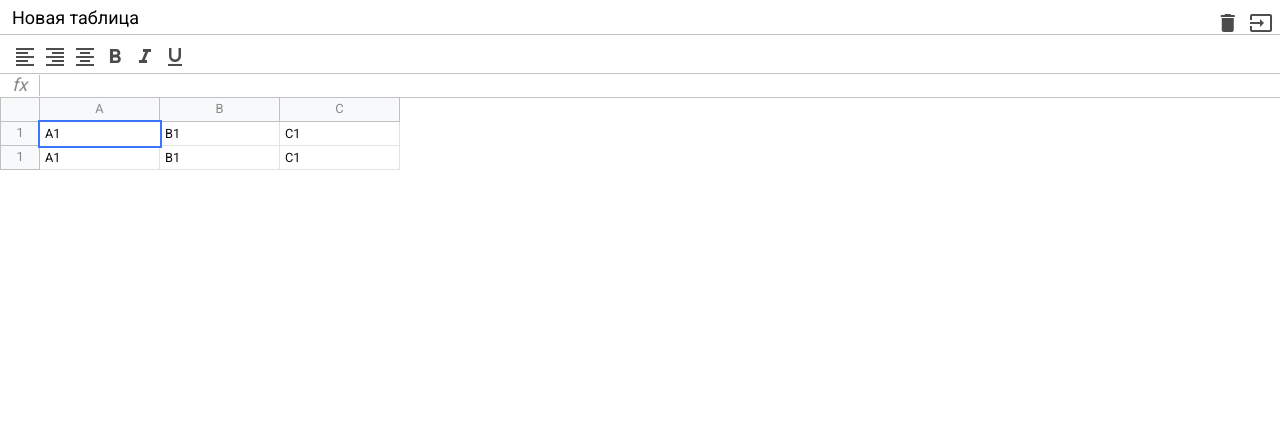
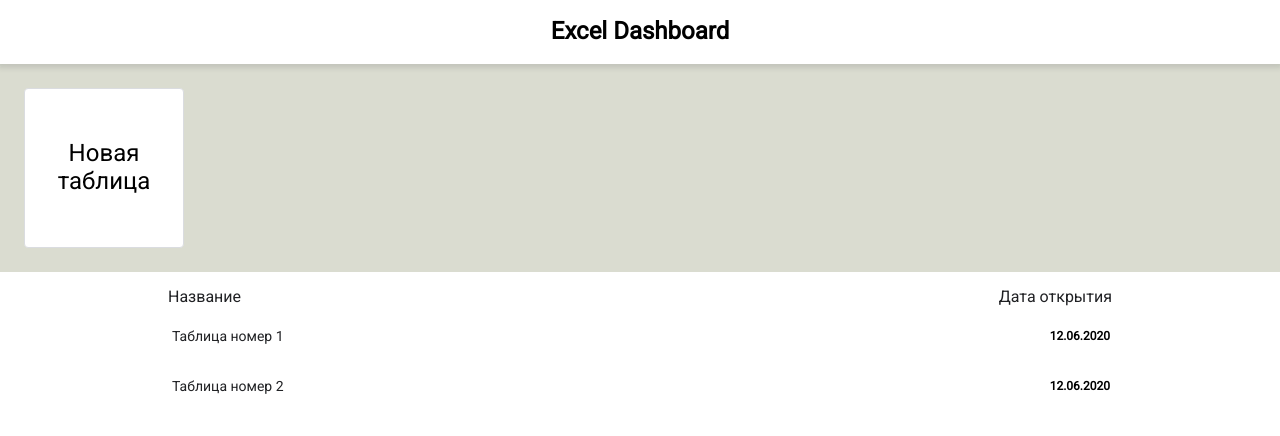
Before and after one commit to malashta/excel, a website built with webpack: page src/index.html in a window 1280 px wide. Built offline with nearby package versions, Linux system fonts and the light colour scheme.

Commit message:
add dashboard layout

```diff
--- a/src/index.html
+++ b/src/index.html
@@ -7,103 +7,41 @@
   <link href="https://fonts.googleapis.com/icon?family=Material+Icons" rel="stylesheet">
 </head>
 <body>
-  <div id="app" class="container">
-    <div class="excel">
-      <div class="excel__header">
-        <input type="text" class="input" value="Новая таблица" />
+<div id="app">
+  <div class="db">
 
-        <div>
-          <div class="button">
-            <span class="material-icons">
-              delete
-            </span>
-          </div>
-          <div class="button">
-            <span class="material-icons">
-              input
-            </span>
-          </div>
-        </div>
+    <div class="db__header">
+      <h1>Excel Dashboard</h1>
     </div>
 
-      <div class="excel__toolbar">
-        <div class="button">
-            <span class="material-icons">
-              format_align_left
-            </span>
-        </div>
-        <div class="button">
-            <span class="material-icons">
-              format_align_right
-            </span>
-        </div>
-        <div class="button">
-            <span class="material-icons">
-              format_align_center
-            </span>
-        </div>
-        <div class="button">
-            <span class="material-icons">
-              format_bold
-            </span>
-        </div>
-        <div class="button">
-            <span class="material-icons">
-              format_italic
-            </span>
-        </div>
-        <div class="button">
-            <span class="material-icons">
-              format_underline
-            </span>
-        </div>
+    <div class="db__new">
+      <a href="#" class="db__create">
+        Новая <br /> таблица
+      </a>
     </div>
 
-      <div class="excel__formula">
-        <div class="info">fx</div>
-        <div class="input" contenteditable="true" spellcheck="false"></div>
+    <div class="db__table db__view">
+
+      <div class="db__list-header">
+        <span>Название</span>
+        <span>Дата открытия</span>
       </div>
 
-      <div class="excel__table">
-        <div class="row">
+      <ul class="db__list">
+         <li class="db__record">
+           <a href="#">Таблица номер 1</a>
+           <strong>12.06.2020</strong>
+         </li>
+        <li class="db__record">
+          <a href="#">Таблица номер 2</a>
+          <strong>12.06.2020</strong>
+        </li>
+      </ul>
 
-          <div class="row-info"></div>
-
-          <div class="row-data">
-            <div class="column">A</div>
-            <div class="column">B</div>
-            <div class="column">C</div>
     </div>
 
   </div>
 
-        <div class="row">
-
-          <div class="row-info">
-            1
-          </div>
-
-          <div class="row-data">
-            <div class="cell selected" contenteditable="true">A1</div>
-            <div class="cell" contenteditable="true">B1</div>
-            <div class="cell" contenteditable="true">C1</div>
-          </div>
-        </div>
-
-        <div class="row">
-
-          <div class="row-info">
-            1
-          </div>
-
-          <div class="row-data">
-            <div class="cell" contenteditable="true">A1</div>
-            <div class="cell" contenteditable="true">B1</div>
-            <div class="cell" contenteditable="true">C1</div>
-          </div>
-        </div>
-      </div>
-    </div>
 </div>
 </body>
 </html>
--- a/src/scss/_mixins.scss
+++ b/src/scss/_mixins.scss
@@ -20,3 +20,9 @@
     cursor: pointer;
   }
 }
+
+@mixin clear-list() {
+  list-style: none;
+  margin: 0;
+  padding: 0;
+}
--- a/src/scss/_variables.scss
+++ b/src/scss/_variables.scss
@@ -4,4 +4,5 @@ $formula-height: 24px;
 $info-cell-width: 40px;
 $row-height: 24px;
 $cell-width: 120px;
+$db-header-height: 64px;
 $border-color: #c0c0c0;
--- /dev/null
+++ b/src/scss/components/dashboard.scss
@@ -0,0 +1,93 @@
+@import "../variables";
+@import "../mixins";
+
+.db {
+
+  &__header {
+    position: fixed;
+    left: 0;
+    right: 0;
+    top: 0;
+    height: $db-header-height;
+    display: flex;
+    align-items: center;
+    justify-content: center;
+    background: #fff;
+    box-shadow: 0 2px 5px 2px rgba(60, 64, 67, 0.15);
+    z-index: 1000;
+  }
+
+  &__new {
+    margin-top: $db-header-height;
+    padding: 1.5rem;
+    background: #dadcd0;
+  }
+
+  &__create {
+    width: 160px;
+    height: 160px;
+    background: #fff;
+    border-radius: 4px;
+    border: 1px solid #dadce0;
+    display: flex;
+    justify-content: center;
+    align-items: center;
+    font-size: 1.5rem;
+    text-decoration: none;
+    color: #000000;
+    text-align: center;
+
+    &:hover {
+      cursor: pointer;
+      color: green;
+      border-color: green;
+    }
+  }
+
+  &__view {
+    max-width: 1000px;
+    margin: 0 auto;
+  }
+
+  &__table {
+    padding: 1rem;
+  }
+
+  &__list-header {
+    display: flex;
+    justify-content: space-between;
+    color: #202124;
+    font-weight: 500;
+    font-size: 16px;
+    margin-bottom: 10px;
+    padding: 0 12px;
+  }
+
+  &__list {
+    @include clear-list();
+  }
+
+  &__record {
+    display: flex;
+    justify-content: space-between;
+    align-items: center;
+    padding: 12px 14px 12px 16px;
+    margin-bottom: 10px;
+
+    &:hover {
+      background-color: #e6f4ea;
+      border-radius: 25px;
+    }
+
+    a {
+      text-decoration: none;
+      cursor: pointer;
+      color: #202124;
+      font-size: 14px;
+
+      &:hover {
+        text-decoration: underline;
+      }
+    }
+  }
+}
--- a/src/scss/components/index.scss
+++ b/src/scss/components/index.scss
@@ -2,3 +2,4 @@
 @import "header";
 @import "formula";
 @import "toolbar";
+@import "dashboard";
```
Also changed, not shown: src/assets/excel.html (added, +109 -0 lines). Lines whose indentation alone changed are shown as unchanged.
